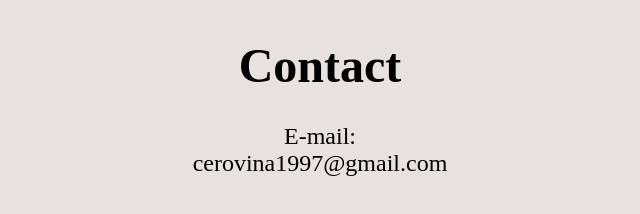
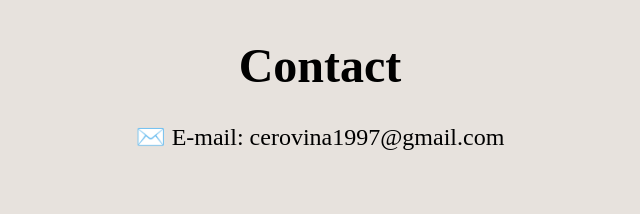
Before and after one commit to cerovina/E-commerce-Project---Board-Game-Store, a website: page contact.html in a window 1280 px wide. Shown: the whole page, without its empty margins (320-960 px from the left). Drawn offline with Linux system fonts and the light colour scheme.

Commit message:
Minor text changes

```diff
--- a/contact.html
+++ b/contact.html
@@ -32,9 +32,7 @@
 <body>
     <h1>Contact</h1>
     <p>
-        E-mail:
-        <br>
-        cerovina1997@gmail.com
+        ✉️ E-mail: cerovina1997@gmail.com
     </p>
 </body>
 </html>
```
